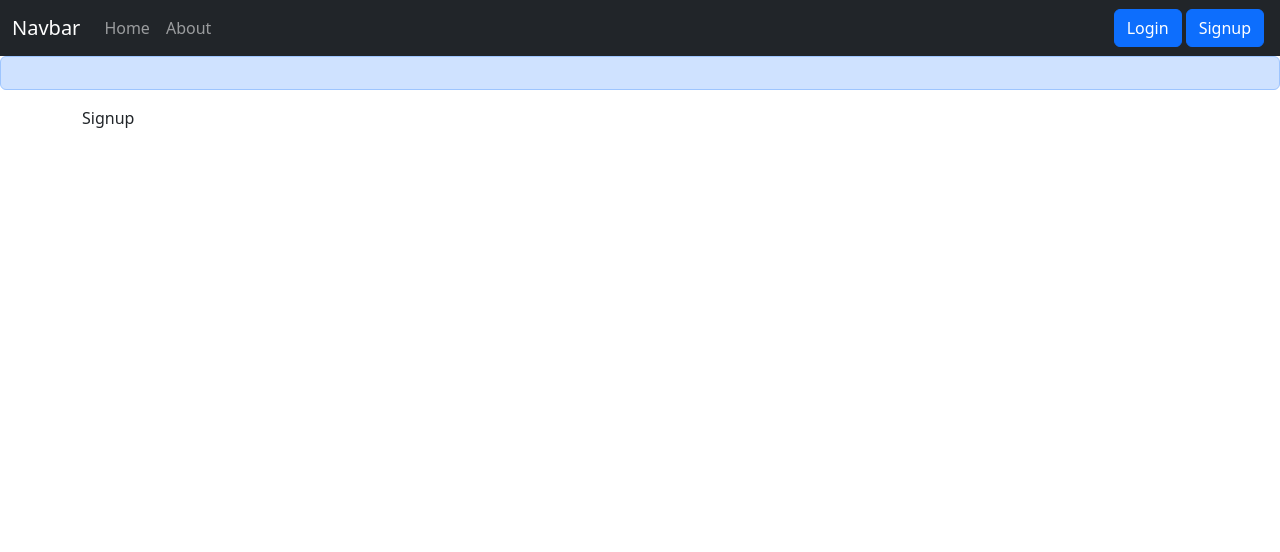
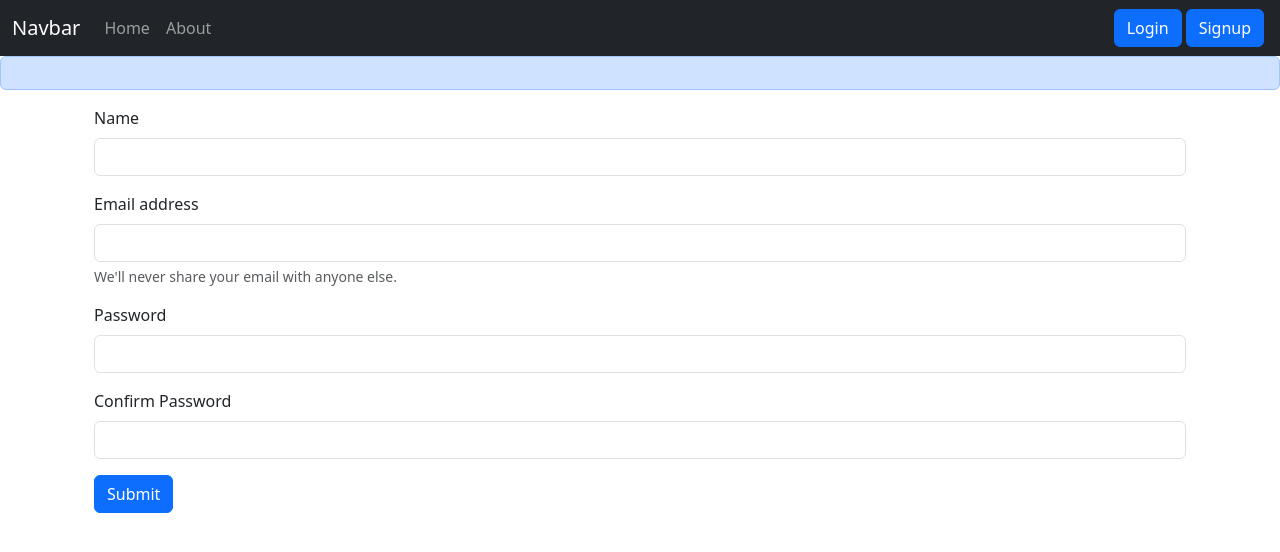
Before and after one commit to Ramprasadya/backendnote, a React (Create React App) app: page /signup in a window 1280 px wide. Shown: the top 552 px of the page. Built offline with nearby package versions, Linux system fonts and the light colour scheme.

Commit message:
signup complete

```diff
--- a/src/components/Signup.js
+++ b/src/components/Signup.js
@@ -1,8 +1,69 @@
-import React from 'react'
+import React, { useState } from 'react'
+import { useNavigate } from 'react-router-dom'
 
 const Signup = () => {
+
+
+
+
+
+    const [credentials, setCredentials] = useState({name:"",email:"",password:""})
+    let navigate = useNavigate()
+
+    const handleSubmit=async(e)=>{
+        e.preventDefault()
+        const {name,email,password} = credentials ;
+        const response = await fetch(`http://localhost:5000/api/auth/createuser` ,{
+            method : "POST",
+            headers :{
+              'Content-Type' : 'application/json',
+
+            },
+            body: JSON.stringify({name ,email,password})
+          })
+          const json= await response.json();
+          console.log(json)
+          if(json.success){
+            // save the auth token and redirect
+            localStorage.setItem('token',json.authtoken)
+            navigate("/")
+          }else{
+            alert("Invalid credentials ")
+          }
+    }
+    const onChange=(e)=>{
+        setCredentials({...credentials ,[e.target.name] : e.target.value} )
+       }
+
+
+
+
+
+
   return (
-    <div>Signup</div>
+    <div className="container">
+      <form onSubmit={handleSubmit}>
+  <div className="mb-3">
+    <label htmlFor="name" className="form-label">Name</label>
+    <input type="text" className="form-control" id="name" name="name" onChange={onChange} />
+  </div>
+  <div className="mb-3">
+    <label htmlFor="email" className="form-label">Email address</label>
+    <input type="email" className="form-control" id="email" name="email" onChange={onChange}/>
+    <div id="emailHelp" className="form-text">We'll never share your email with anyone else.</div>
+  </div>
+  <div className="mb-3">
+    <label htmlFor="password" className="form-label">Password</label>
+    <input type="password" className="form-control" id="password" name="password" minLength={5} onChange={onChange}/>
+  </div>
+  <div className="mb-3">
+    <label htmlFor="cpassword" className="form-label">Confirm Password</label>
+    <input type="password" className="form-control" id="cpassword" name="cpassword" minLength={5} onChange={onChange}/>
+  </div>
+
+  <button type="submit" className="btn btn-primary">Submit</button>
+</form>
+    </div>
   )
 }
 
```
Also changed, not shown: 1 other file (tests, documents, lock files or other folders).
